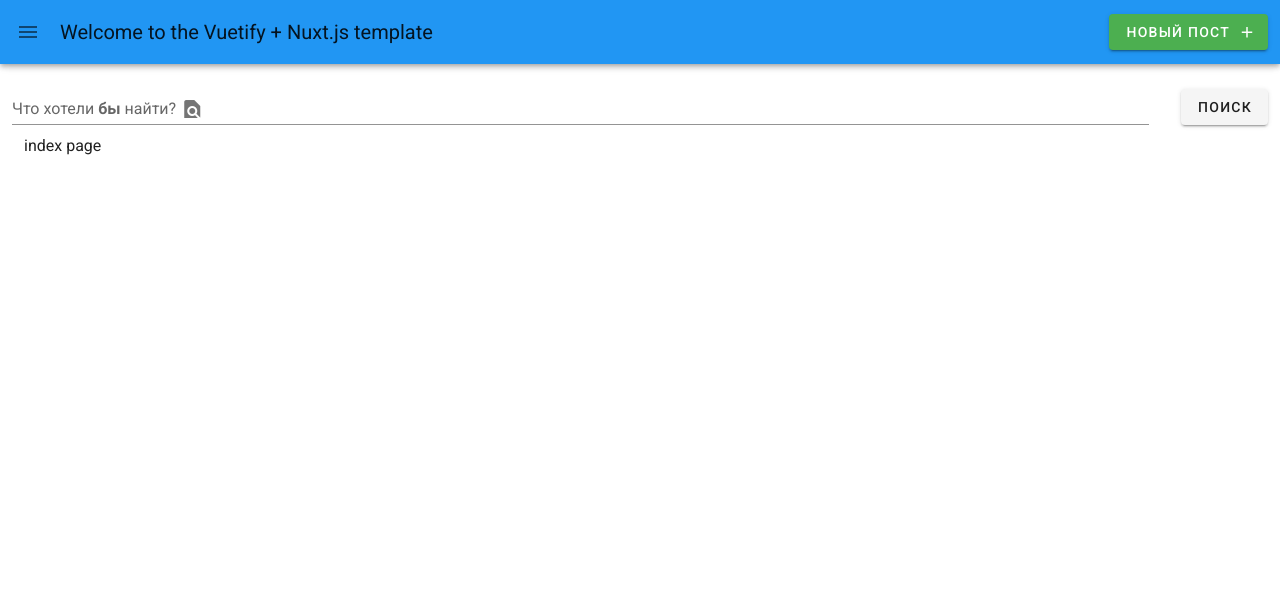
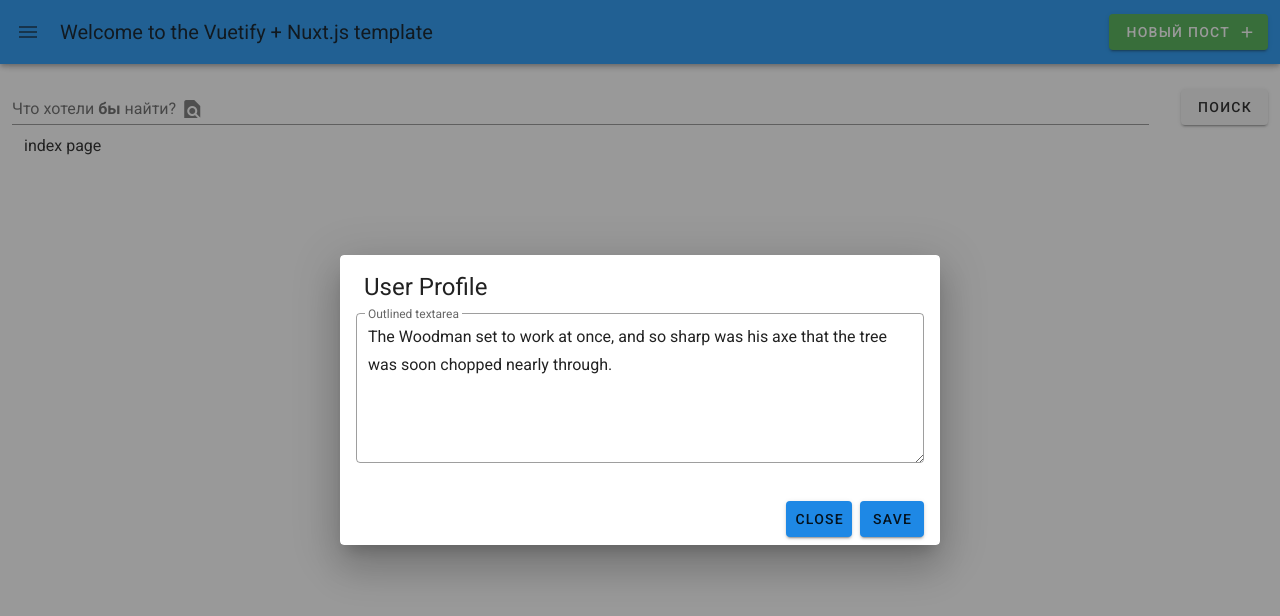
Before and after one commit to kmv-dev/Nuxt2-Vuetify, a Nuxt app: page / in a window 1280 px wide. Both pictures are taken after a click on the button "НОВЫЙ ПОСТ". Shown: the top 616 px of the page. Built offline with nearby package versions, Linux system fonts and the light colour scheme.

Commit message:
add base modal and show logic

```diff
--- a/components/BaseHeader/index.vue
+++ b/components/BaseHeader/index.vue
@@ -36,7 +36,7 @@
         <v-btn
           color="success"
           class="ma-2 white--text"
-          @click="addPost()"
+          @click="showAddModal()"
         >
           Новый пост
           <v-icon
@@ -51,6 +51,7 @@
 </template>
 
 <script>
+import { mapActions } from 'vuex'
 export default {
   name: 'BaseHeader',
   data () {
@@ -77,6 +78,12 @@ export default {
     }
   },
   methods: {
+    ...mapActions({
+      setIsShow: 'setShowModal'
+    }),
+    showAddModal () {
+      this.setIsShow(true)
+    },
     addPost () {
       console.log('add')
     }
--- /dev/null
+++ b/components/BaseModal/index.vue
@@ -0,0 +1,51 @@
+<template>
+  <v-dialog v-if="isShow" v-model="dialog" persistent max-width="600px">
+    <v-card>
+      <v-card-title>
+        <span class="headline">User Profile</span>
+      </v-card-title>
+      <v-textarea
+        class="mx-4"
+        outlined
+        name="input-7-4"
+        label="Outlined textarea"
+        value="The Woodman set to work at once, and so sharp was his axe that the tree was soon chopped nearly through."
+      />
+      <v-card-actions>
+        <v-spacer />
+        <v-btn color="blue darken-1" @click="close()">
+          Close
+        </v-btn>
+        <v-btn color="blue darken-1" @click="close()">
+          Save
+        </v-btn>
+      </v-card-actions>
+    </v-card>
+  </v-dialog>
+</template>
+
+<script>
+import { mapGetters, mapActions } from 'vuex'
+export default {
+  name: 'BaseModal',
+  data () {
+    return {
+      dialog: true
+    }
+  },
+  computed: {
+    ...mapGetters({
+      isShow: 'getIsShow'
+    })
+  },
+  methods: {
+    ...mapActions({
+      setIsShow: 'setShowModal'
+    }),
+    close () {
+      this.setIsShow(false)
+    }
+  }
+
+}
+</script>
--- a/pages/index.vue
+++ b/pages/index.vue
@@ -1,6 +1,7 @@
 <template>
   <v-row justify="center">
     <v-col class="mx-6">
+      <BaseModal />
       <SearchField />
       <p>index page</p>
     </v-col>
@@ -9,10 +10,12 @@
 
 <script>
 import SearchField from '@/components/SearchField'
+import BaseModal from '@/components/BaseModal'
 export default {
   name: 'IndexPage',
   components: {
-    SearchField
+    SearchField,
+    BaseModal
   }
 }
 </script>
--- /dev/null
+++ b/store/index.js
@@ -0,0 +1,21 @@
+export const state = () => ({
+  isShow: false
+})
+
+export const mutations = {
+  setIsShow (state, isShow) {
+    state.isShow = isShow
+  }
+}
+
+export const getters = {
+  getIsShow (state) {
+    return state.isShow
+  }
+}
+
+export const actions = {
+  setShowModal ({ commit }, isShow) {
+    commit('setIsShow', isShow)
+  }
+}
```
